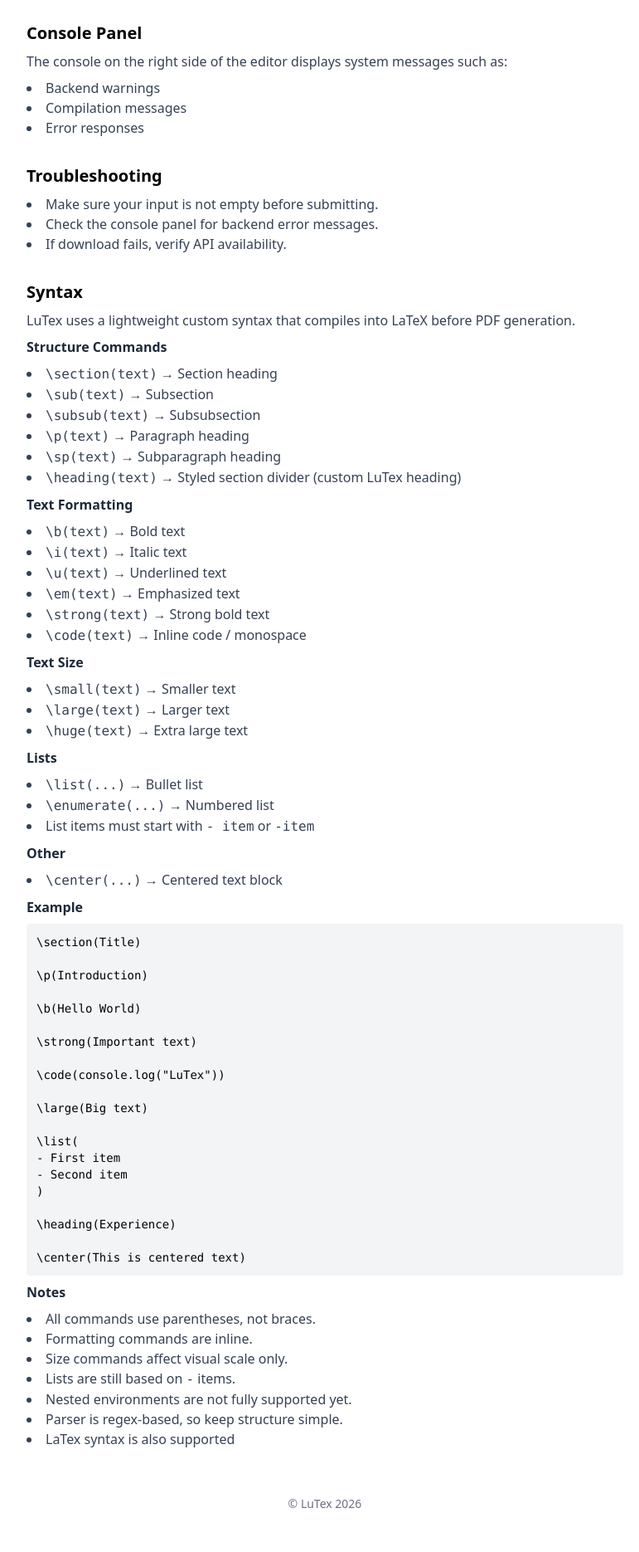
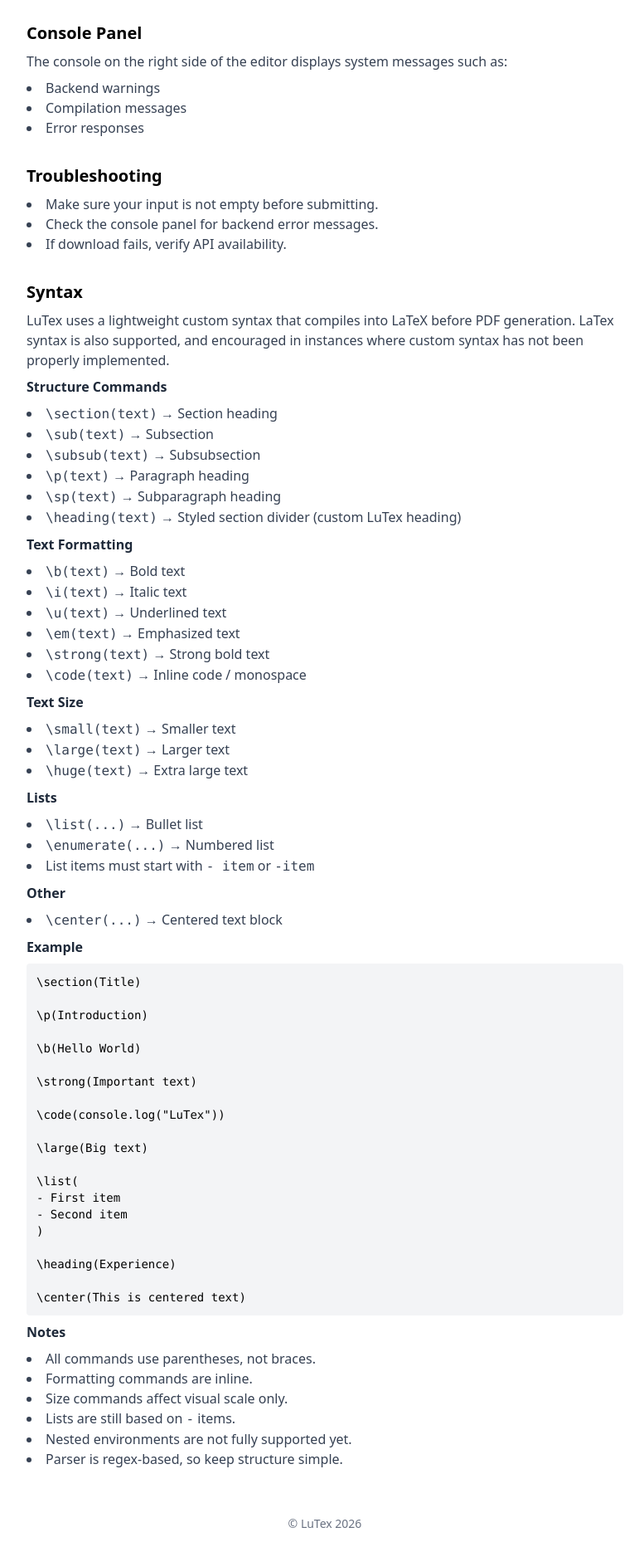
Before and after one commit to LucaMawyin/lutex, a Next.js app: page /documentation in a window 1280 px wide. Shown: the part 610-2480 px from the top of the page at 83% size, without its empty margins (248-1019 px from the left). Before the commit the page ends 2456 px from the top, so only its background shows below. Built offline with nearby package versions, Linux system fonts and the light colour scheme; a web font is replaced by a local one.

Commit message:
fixed centering (temp)

```diff
--- a/src/app/documentation/page.tsx
+++ b/src/app/documentation/page.tsx
@@ -67,7 +67,7 @@ export default function DocumentationPage() {
                 <h2 className="text-xl font-semibold">Syntax</h2>
 
                 <p className="text-gray-700">
-                    LuTex uses a lightweight custom syntax that compiles into LaTeX before PDF generation.
+                    LuTex uses a lightweight custom syntax that compiles into LaTeX before PDF generation. LaTex syntax is also supported, and encouraged in instances where custom syntax has not been properly implemented.
                 </p>
 
                 <h3 className="font-semibold text-gray-800">Structure Commands</h3>
@@ -141,7 +141,6 @@ export default function DocumentationPage() {
                     <li>Lists are still based on <code>-</code> items.</li>
                     <li>Nested environments are not fully supported yet.</li>
                     <li>Parser is regex-based, so keep structure simple.</li>
-                    <li>LaTex syntax is also supported</li>
                 </ul>
             </section>
             <footer className="pt-6 text-sm text-gray-500 self-center">
```
Also changed, not shown: 1 other file (tests, documents, lock files or other folders).
